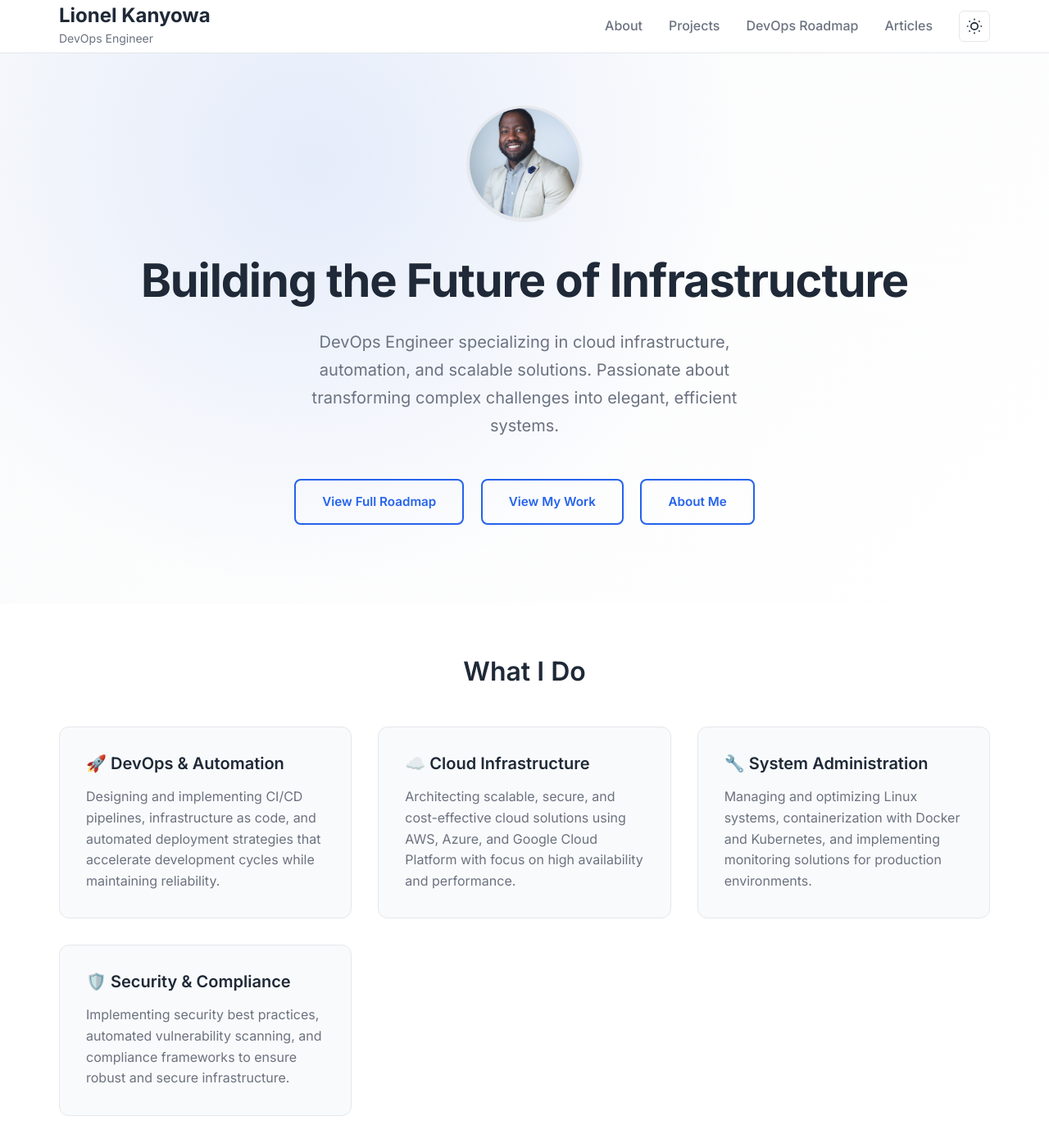
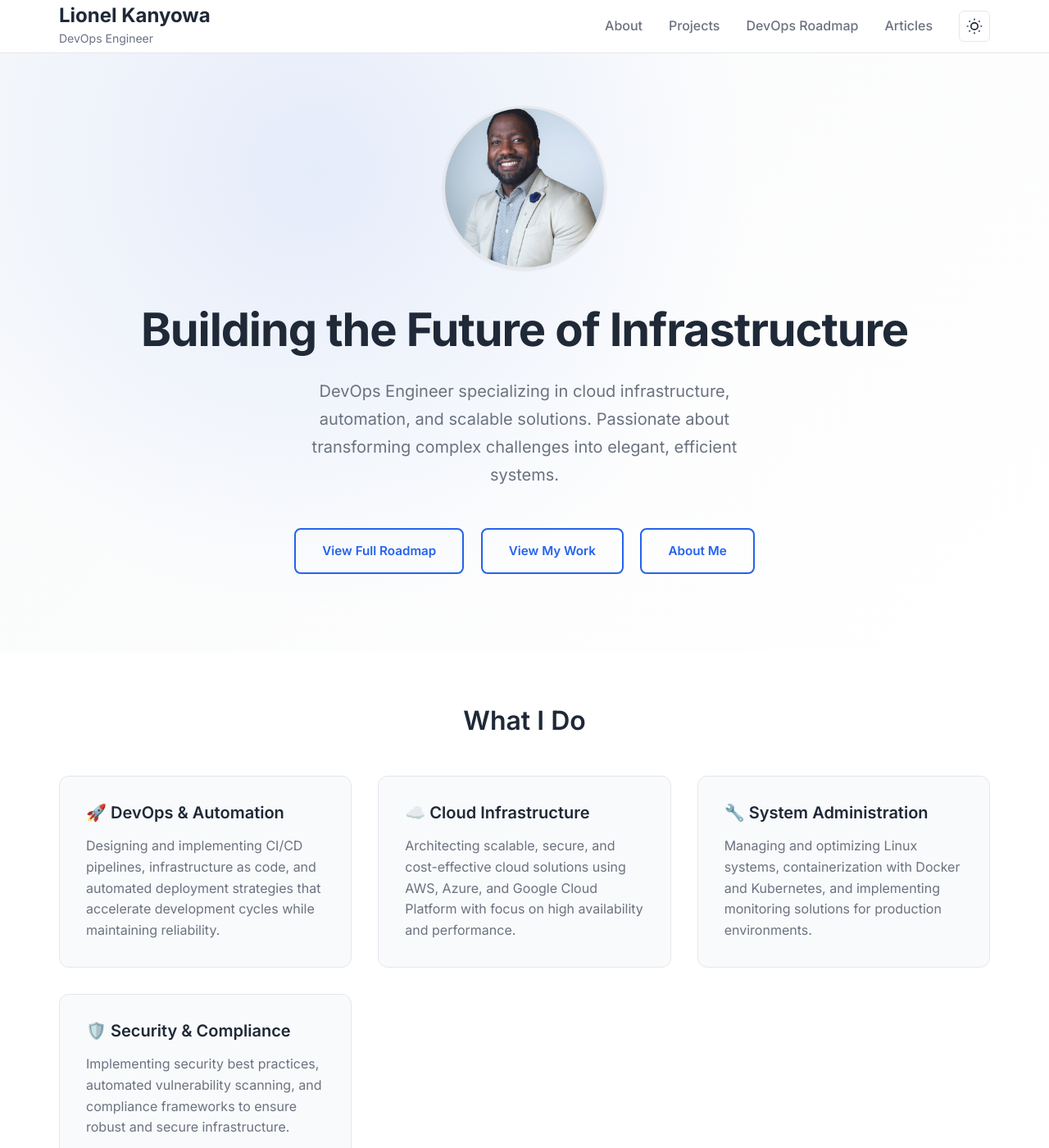
Before and after one commit to lionelkanyowa/lionelkanyowa.github.io, a Jekyll site: the page built from index.html, in a window 1280 px wide and 1400 px high. Shown: the whole window at 82% size. Built offline with Jekyll 4.4.1, drawn with Linux system fonts in a browser that asks for light colours.

Commit message:
increased image size in main.css

```diff
--- a/assets/css/main.css
+++ b/assets/css/main.css
@@ -1211,8 +1211,8 @@ section {
 }
 
 .profile-image-centered {
-  width: 140px;
-  height: 140px;
+  width: 200px;
+  height: 200px;
   border-radius: 50%;
   object-fit: cover;
   border: 3px solid var(--border-color);
```
